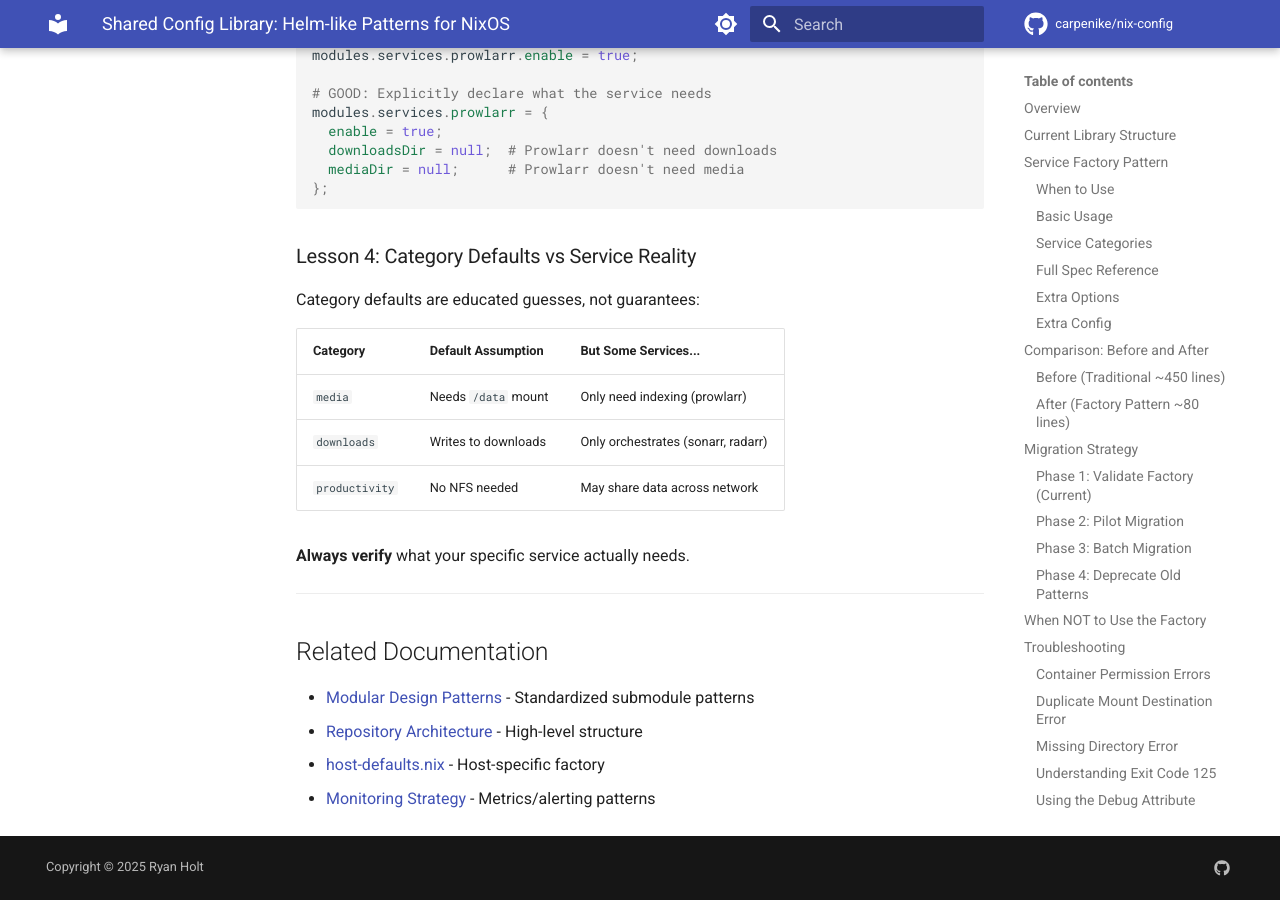
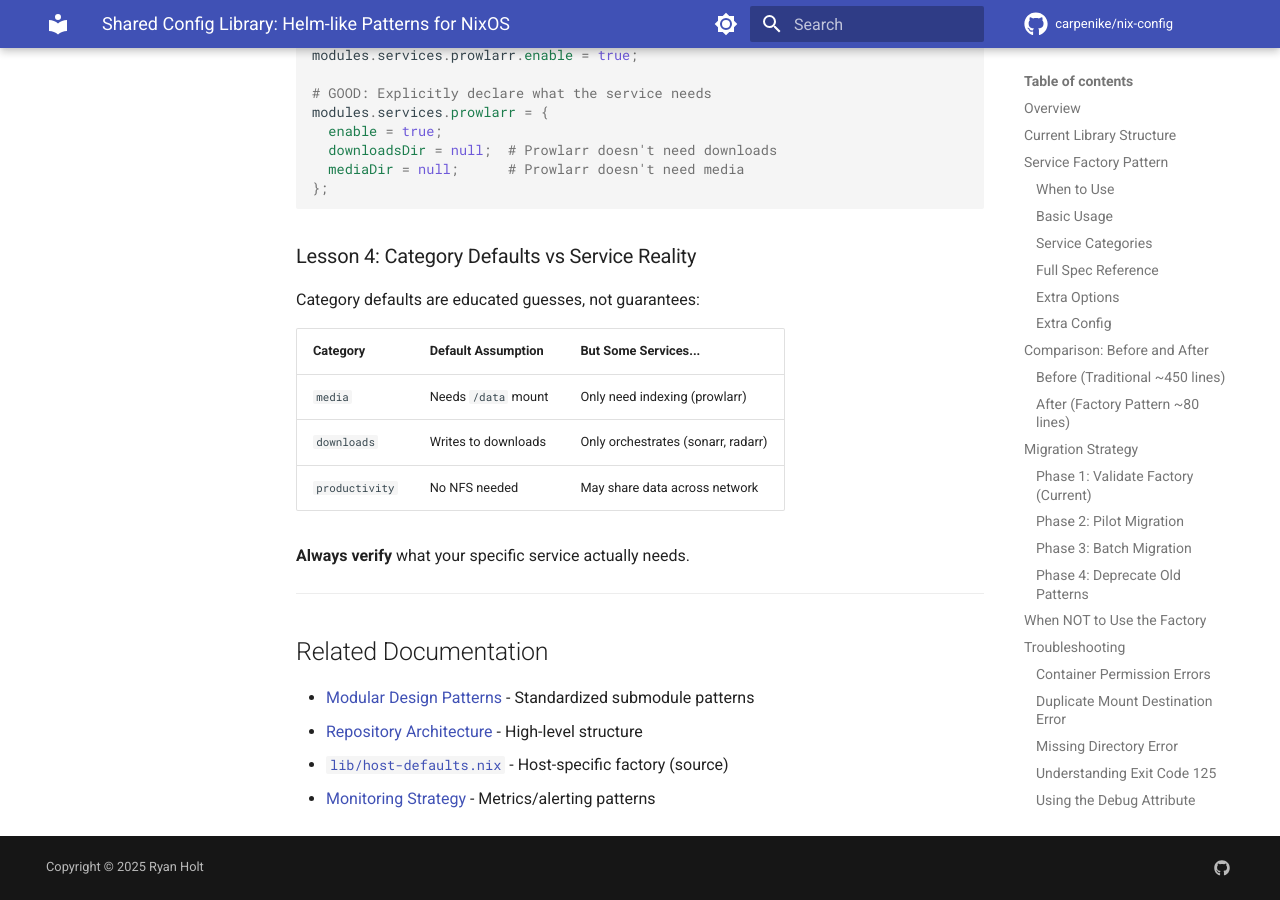
Before and after one commit to carpenike/nix-config, an MkDocs documentation site: the page built from docs/shared-config-library.md, in a window 1280 px wide and 900 px high, scrolled down 10103 px. Built offline with MkDocs 1.6.1 and Material for MkDocs 9.7.7, drawn with Linux system fonts in a browser that asks for light colours; comment, search, counter and statistics services are not loaded.

```diff
--- a/docs/shared-config-library.md
+++ b/docs/shared-config-library.md
@@ -501,5 +501,5 @@ Category defaults are educated guesses, not guarantees:
 
 - [Modular Design Patterns](./modular-design-patterns.md) - Standardized submodule patterns
 - [Repository Architecture](./repository-architecture.md) - High-level structure
-- [host-defaults.nix](../lib/host-defaults.nix) - Host-specific factory
+- [`lib/host-defaults.nix`](https://github.com/carpenike/nix-config/blob/main/lib/host-defaults.nix) - Host-specific factory (source)
 - [Monitoring Strategy](./monitoring-strategy.md) - Metrics/alerting patterns
```
Also changed, not shown: docs/container-image-management.md (+1 -1 lines), 1 other file.
